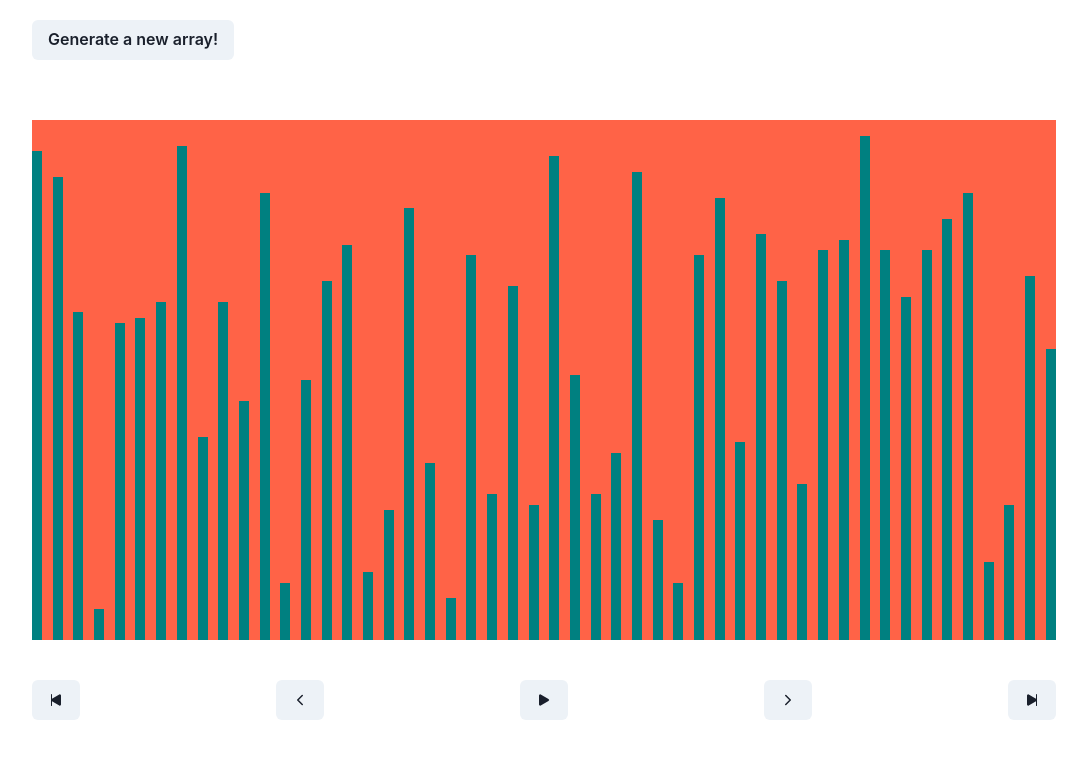
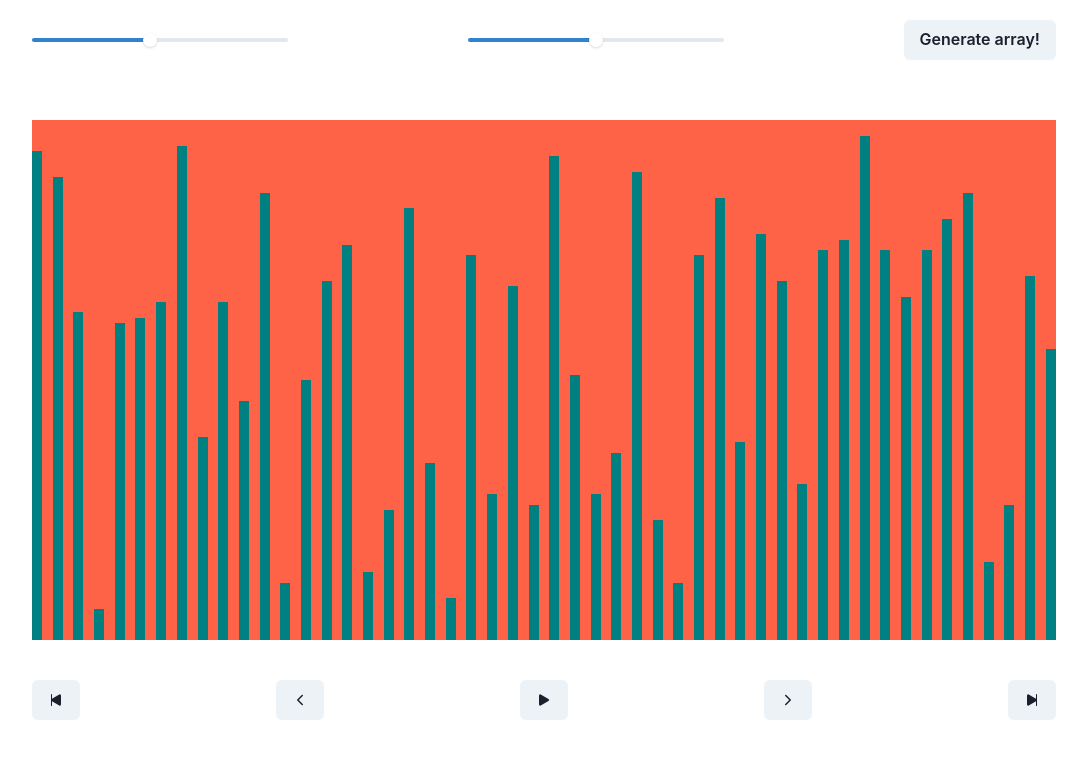
Before and after one commit to glendonintendo/sorting-visualizer, a React (Create React App) app: page / in a window 1280 px wide. Shown: the top 758 px of the page, without its empty margins (96-1183 px from the left). Built offline with nearby package versions, Linux system fonts and the light colour scheme.

Commit message:
add sliders for visualization speed and array size

```diff
--- a/src/components/Nav.js
+++ b/src/components/Nav.js
@@ -1,4 +1,13 @@
-import { Flex, Button } from "@chakra-ui/react";
+import React from "react";
+
+import {
+  Flex,
+  Button,
+  Slider,
+  SliderTrack,
+  SliderFilledTrack,
+  SliderThumb,
+} from "@chakra-ui/react";
 
 const Nav = ({ generateArrayBars }) => {
   return (
@@ -9,7 +18,31 @@ const Nav = ({ generateArrayBars }) => {
       mx="auto"
       justifyContent="space-between"
     >
-      <Button onClick={generateArrayBars}>Generate a new array!</Button>
+      <Slider
+        aria-label="array size slider"
+        min={10}
+        max={75}
+        step={5}
+        defaultValue={40}
+        w="20vw"
+      >
+        <SliderTrack>
+          <SliderFilledTrack />
+        </SliderTrack>
+        <SliderThumb />
+      </Slider>
+      <Slider
+        aria-label="visualization speed slider"
+        onChangeEnd={(value) => console.log(value)}
+        w="20vw"
+      >
+        <SliderTrack>
+          <SliderFilledTrack />
+        </SliderTrack>
+        <SliderThumb />
+      </Slider>
+
+      <Button onClick={generateArrayBars}>Generate array!</Button>
     </Flex>
   );
 };
```
